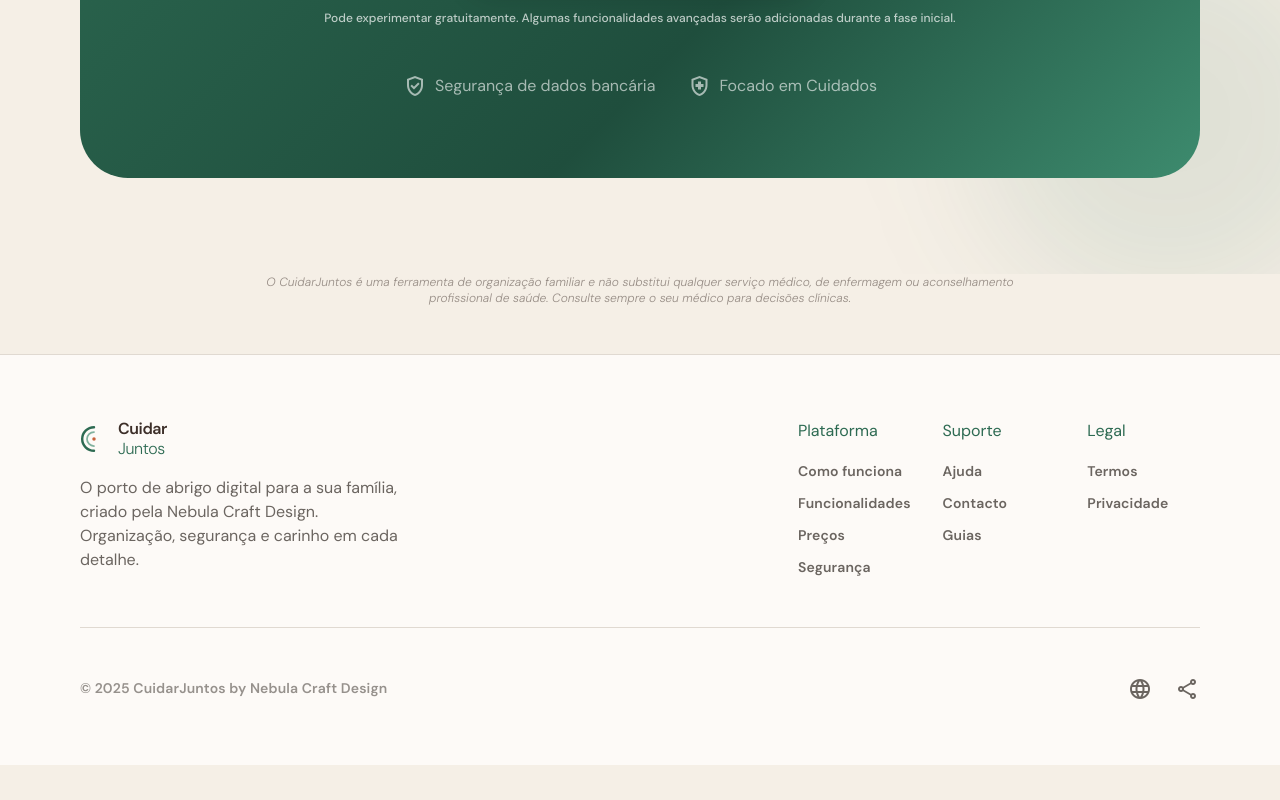
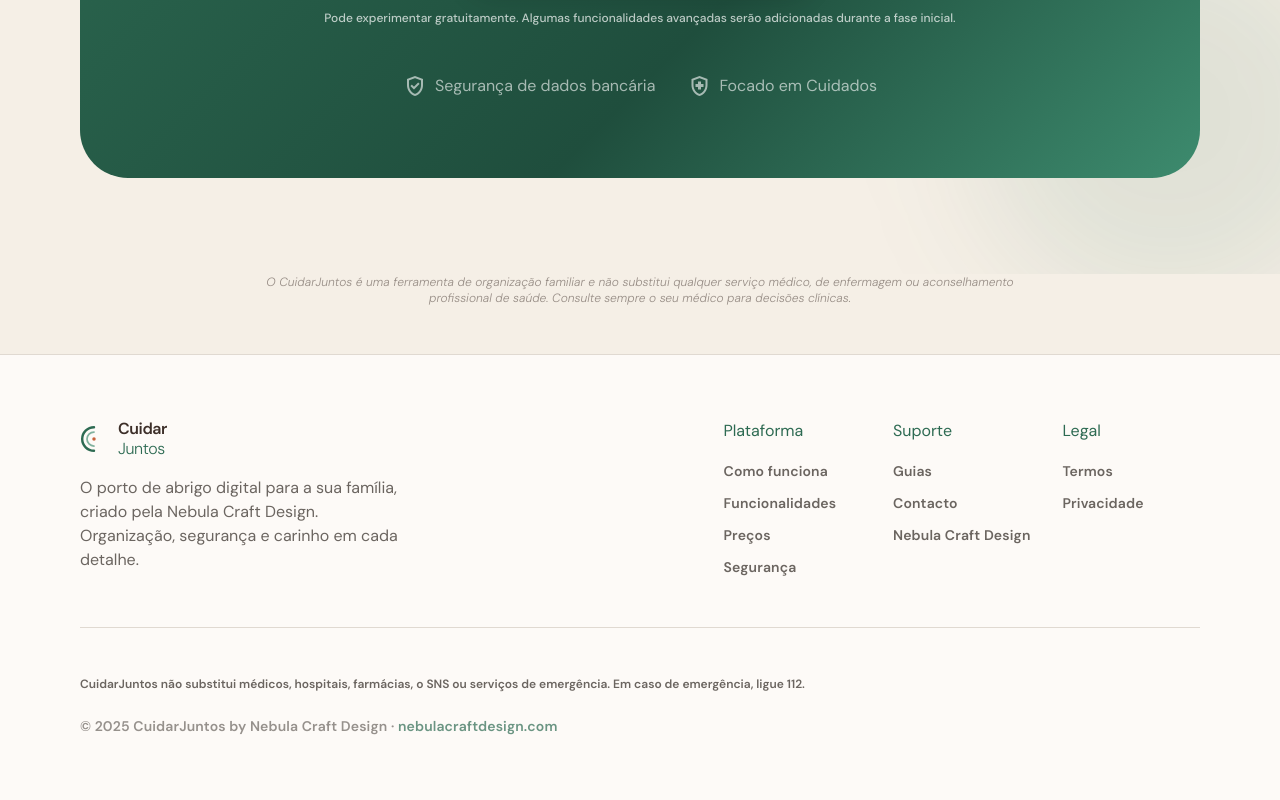
Before and after one commit to saintpokwork/CuidarJuntos, a React (Create React App) app: page / in a window 1280 px wide. Shown: the part 4565-5365 px from the top of the page. Before the commit the page ends 5330 px from the top, so only its background shows below. Built offline with nearby package versions, Linux system fonts and the light colour scheme; no server answers.

Commit message:
Complete footer legal and blog launch content

```diff
--- a/src/pages/Home.tsx
+++ b/src/pages/Home.tsx
@@ -316,7 +316,11 @@ const Home: React.FC = () => {
               <div>
                 <h4 className="font-label-md text-primary mb-4">{t('footer.support')}</h4>
                 <ul className="space-y-2">
-                  <li><span className="text-on-surface-variant text-label-md">{t('footer.help')}</span></li>
+                  <li>
+                    <Link className="text-on-surface-variant hover:text-primary transition-all text-label-md" to="/blog">
+                      {t('footer.blog')}
+                    </Link>
+                  </li>
                   <li>
                     <a
                       className="text-on-surface-variant hover:text-primary transition-all text-label-md"
@@ -325,7 +329,16 @@ const Home: React.FC = () => {
                       {t('footer.contact')}
                     </a>
                   </li>
-                  <li><span className="text-on-surface-variant text-label-md">{t('footer.blog')}</span></li>
+                  <li>
+                    <a
+                      className="text-on-surface-variant hover:text-primary transition-all text-label-md"
+                      href="https://www.nebulacraftdesign.com"
+                      target="_blank"
+                      rel="noopener noreferrer"
+                    >
+                      Nebula Craft Design
+                    </a>
+                  </li>
                 </ul>
               </div>
               <div>
@@ -345,17 +358,22 @@ const Home: React.FC = () => {
               </div>
             </div>
           </div>
-          <div className="flex flex-col md:flex-row justify-between items-center gap-6 pt-12 border-t border-surface-variant">
-            <p className="text-label-md text-on-surface-variant opacity-70">
-              {t('footer.copyright')}
+          <div className="flex flex-col gap-3 pt-12 border-t border-surface-variant">
+            <p className="text-label-sm text-on-surface-variant max-w-3xl">
+              <strong>{t('safety.disclaimer')}</strong>
             </p>
-            <div className="flex gap-6">
-              <span className="text-on-surface-variant">
-                <span className="material-symbols-outlined">language</span>
-              </span>
-              <span className="text-on-surface-variant">
-                <span className="material-symbols-outlined">share</span>
-              </span>
+            <div className="flex flex-col md:flex-row justify-between items-center gap-6 pt-3">
+              <p className="text-label-md text-on-surface-variant opacity-70">
+                {t('footer.copyright')} ·{' '}
+                <a
+                  className="text-primary hover:underline"
+                  href="https://www.nebulacraftdesign.com"
+                  target="_blank"
+                  rel="noopener noreferrer"
+                >
+                  nebulacraftdesign.com
+                </a>
+              </p>
             </div>
           </div>
         </div>
```
